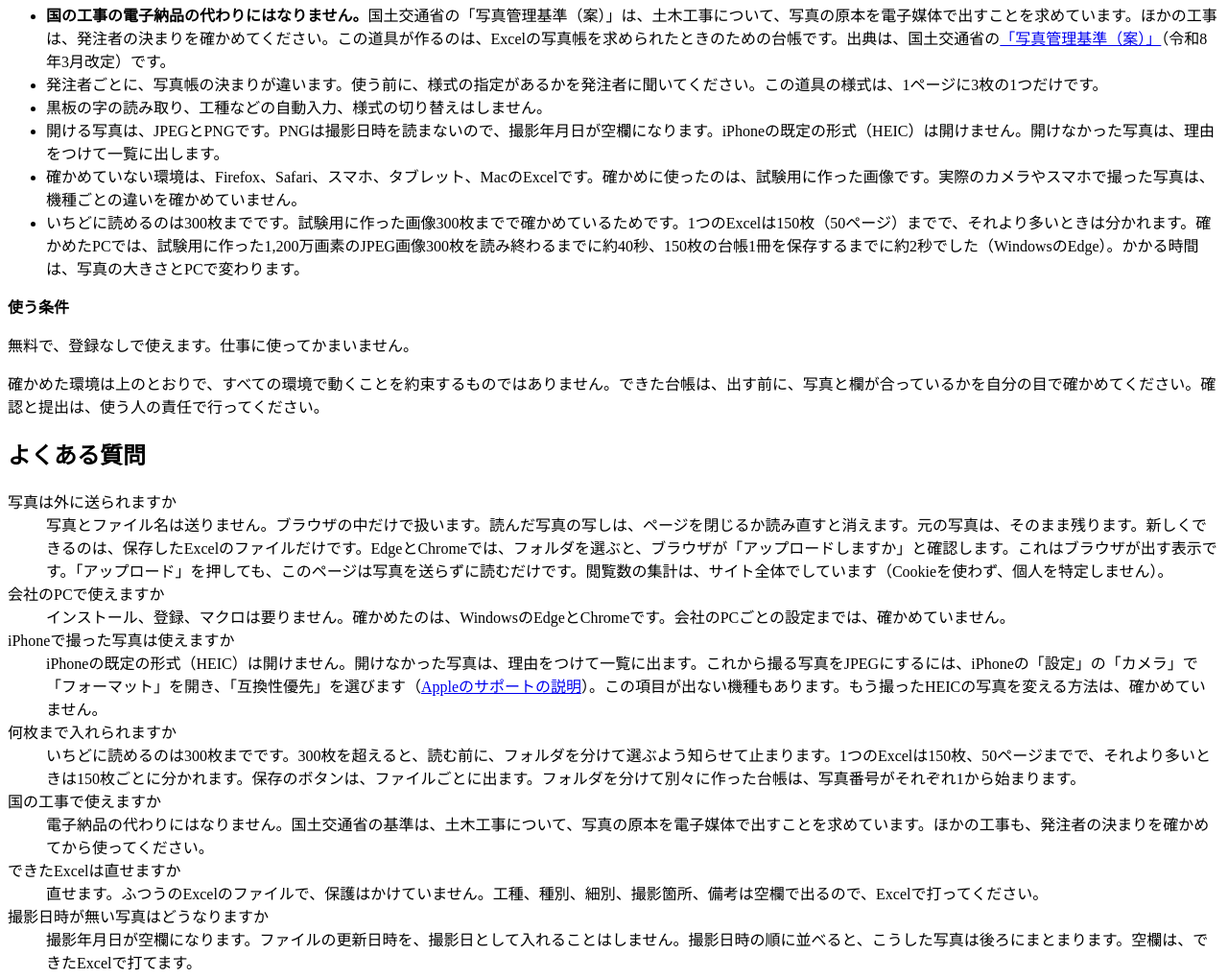
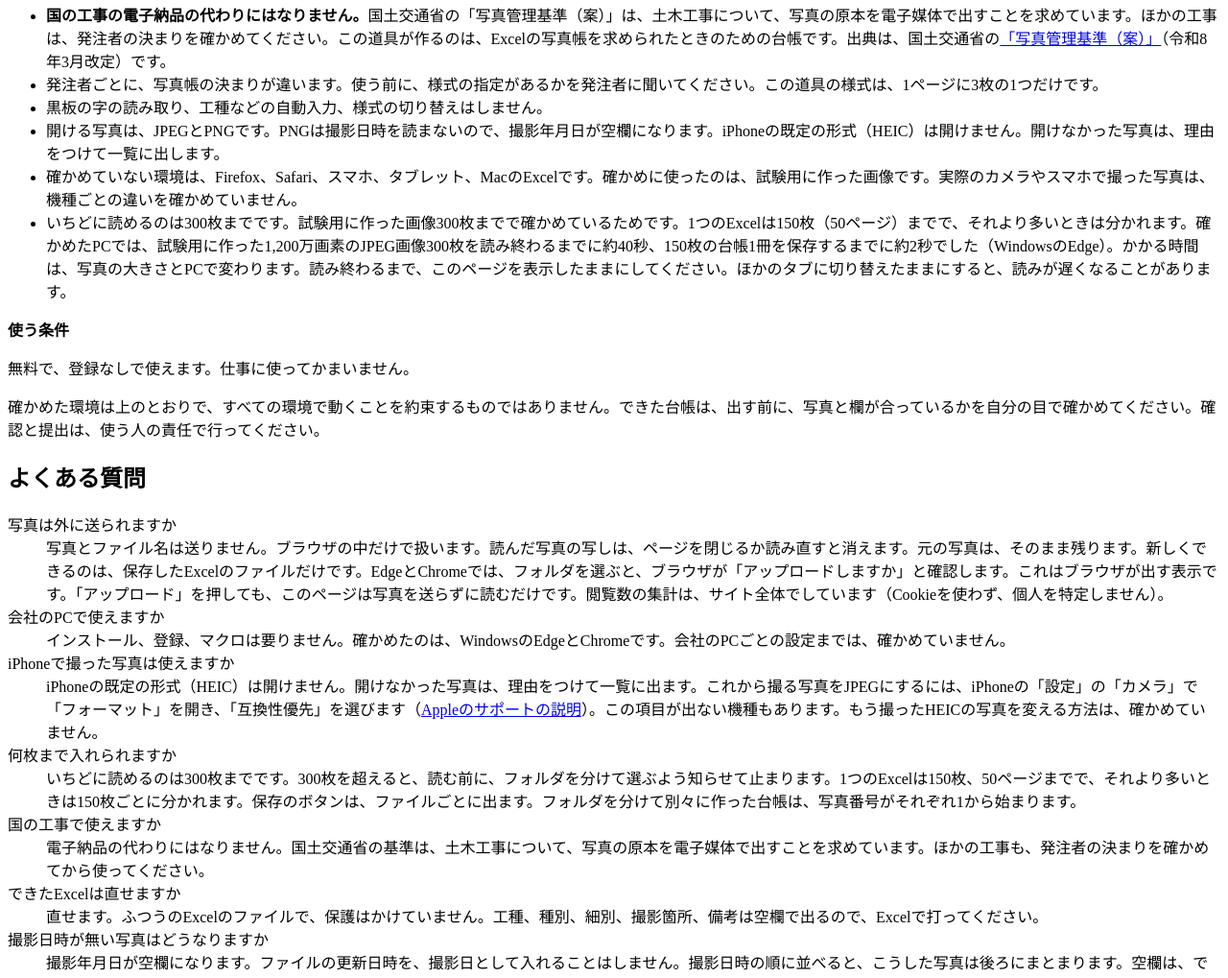
Before and after one commit to takaharu-cloud/shashin-daicho, a website with bundled scripts: page web/index.html in a window 1280 px wide. Shown: the part 3689-4708 px from the top of the page at 96% size. Built offline with nearby package versions, Linux system fonts and the light colour scheme.

Commit message:
ページ：読み終わるまで表示したままにする 2 文を足す
読んでいる間にほかのタブへ切り替えると、読みが遅くなる事がある。使う人に伝える。

Co-Authored-By: Claude Fable 5.2 <noreply@anthropic.com>

```diff
--- a/web/index.html
+++ b/web/index.html
@@ -232,7 +232,7 @@
         <li>黒板の字の読み取り、工種などの自動入力、様式の切り替えはしません。</li>
         <li>開ける写真は、JPEGとPNGです。PNGは撮影日時を読まないので、撮影年月日が空欄になります。iPhoneの既定の形式（HEIC）は開けません。開けなかった写真は、理由をつけて一覧に出します。</li>
         <li>確かめていない環境は、Firefox、Safari、スマホ、タブレット、MacのExcelです。確かめに使ったのは、試験用に作った画像です。実際のカメラやスマホで撮った写真は、機種ごとの違いを確かめていません。</li>
-        <li>いちどに読めるのは300枚までです。試験用に作った画像300枚までで確かめているためです。1つのExcelは150枚（50ページ）までで、それより多いときは分かれます。確かめたPCでは、試験用に作った1,200万画素のJPEG画像300枚を読み終わるまでに約40秒、150枚の台帳1冊を保存するまでに約2秒でした（WindowsのEdge）。かかる時間は、写真の大きさとPCで変わります。</li>
+        <li>いちどに読めるのは300枚までです。試験用に作った画像300枚までで確かめているためです。1つのExcelは150枚（50ページ）までで、それより多いときは分かれます。確かめたPCでは、試験用に作った1,200万画素のJPEG画像300枚を読み終わるまでに約40秒、150枚の台帳1冊を保存するまでに約2秒でした（WindowsのEdge）。かかる時間は、写真の大きさとPCで変わります。読み終わるまで、このページを表示したままにしてください。ほかのタブに切り替えたままにすると、読みが遅くなることがあります。</li>
       </ul>
       <div class="note">
         <p><strong>使う条件</strong></p>
```
